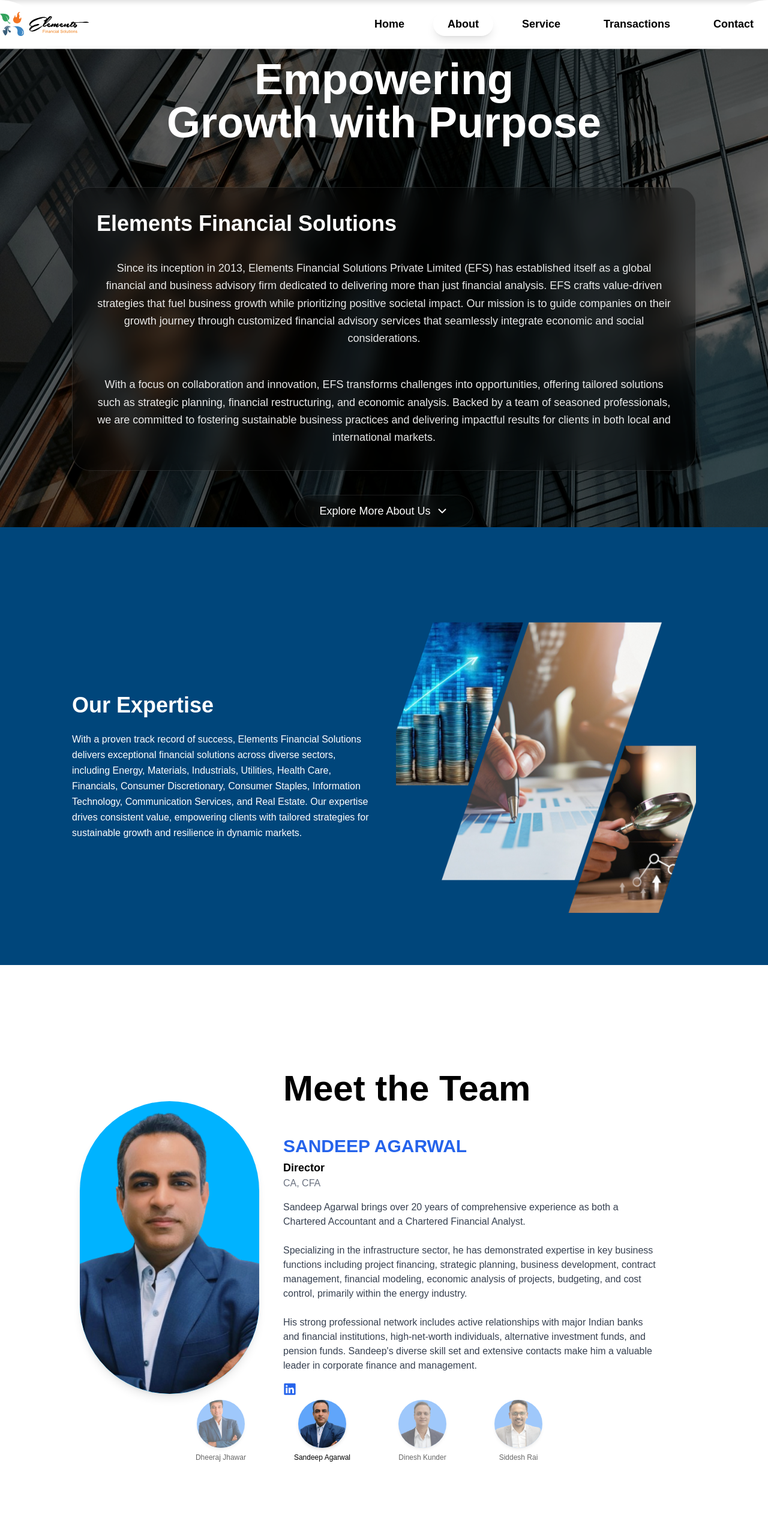
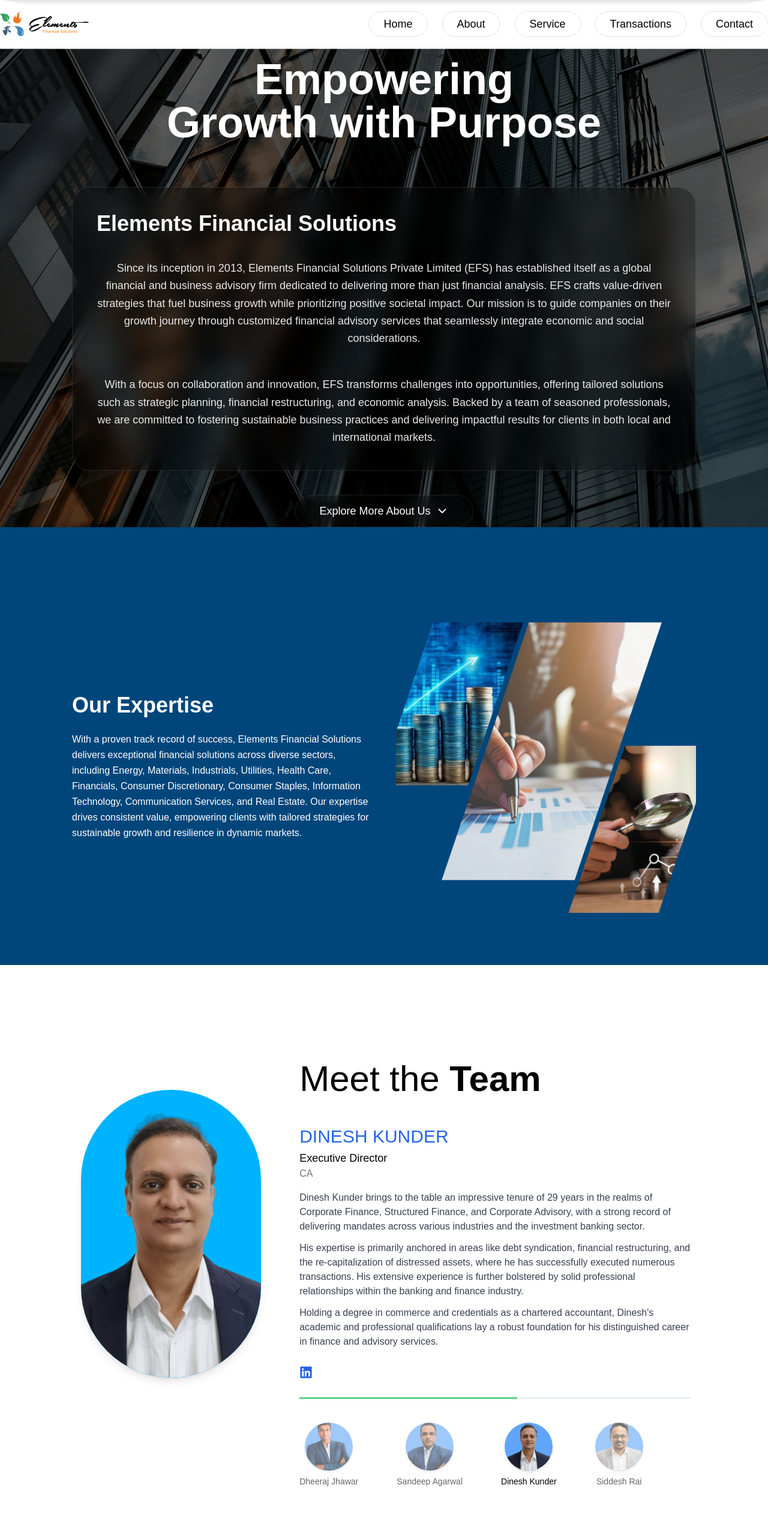
Before and after one commit to ajay1507/elements, a React (Vite) app: page /about in a window 1280 px wide. Shown: the top 2566 px of the page at 60% size. Built offline with nearby package versions, Linux system fonts and the light colour scheme.

Commit message:
initial changes

```diff
--- a/package.json
+++ b/package.json
@@ -13,6 +13,7 @@
     "framer-motion": "^12.23.12",
     "lucide-react": "^0.541.0",
     "react": "^19.1.1",
+    "react-countup": "^6.5.3",
     "react-dom": "^19.1.1",
     "react-fullpage": "^0.1.1",
     "react-icons": "^5.5.0",
--- a/src/layout/Header.jsx
+++ b/src/layout/Header.jsx
@@ -1,59 +1,62 @@
 import React, { useState } from "react";
 import { HiMenu, HiX } from "react-icons/hi";
-import { NavLink } from "react-router-dom";
+import { NavLink, useLocation } from "react-router-dom";
 import logo from "../assets/Header/Logo.svg";
 
 function Header() {
   const [menuOpen, setMenuOpen] = useState(false);
   const [menuBtnActive, setMenuBtnActive] = useState(false);
+  const location = useLocation(); // Get current URL
 
   const navLinks = [
     { name: "Home", path: "/" },
     { name: "About", path: "/about" },
     { name: "Service", path: "/service" },
     { name: "Transactions", path: "/transactions" },
+    { name: "Contact", path: "/contact" },
   ];
 
-const baseLinkClass =
-  "px-6 py-1.5 text-lg rounded-full font-semibold transition duration-200 cursor-pointer " +
-  "text-black hover:bg-gray-100 hover:text-blue-600 " +  // keep text blue on hover
-  "active:bg-gray-100 active:text-black hover:shadow-lg";
+  const baseLinkClass =
+    "px-6 py-1.5 text-lg rounded-full font-Roboto transition duration-200 cursor-pointer " +
+    "border  text-black hover:text-blue-600 active:text-black";
 
-  const activeLinkClass = "bg-gradient-hover  shadow-lg";
+  const activeLinkClass = "bg-gradient-hover border-blackrgba(0, 0, 0, 5)";
 
+  const isRouteActive = (path) => {
+    if (path === "/") return location.pathname === "/";
+    return location.pathname.startsWith(path); // partial match for subroutes
+  };
 
   return (
     <header className="fixed top-0 left-0 w-full z-50">
       <div className="relative w-full bg-gray shadow-x2 h-20 flex items-center justify-center rounded-b-[3rem] overflow-hidden">
         <div className="flex items-center justify-between w-full max-w-[1440px] mx-auto">
+          {/* Logo */}
           <div className="flex items-center gap-2">
             <img src={logo} alt="Logo" className="w-13 h-13" />
           </div>
+
+          {/* Desktop Menu */}
           <nav className="hidden md:flex items-center gap-6 font-medium text-black">
             {navLinks.map(({ name, path }) => (
-              <NavLink
+              <div
                 key={name}
-                to={path}
-                end={path === "/"}
-                className={({ isActive }) =>
-                  `${baseLinkClass} ${isActive ? activeLinkClass : "bg-transparent"}`
-                }
+                className={`${baseLinkClass} ${
+                  isRouteActive(path) ? activeLinkClass : "bg-transparent"
+                }`}
               >
-                {name}
-              </NavLink>
+                <NavLink
+                  to={path}
+                  end={path === "/"}
+                  className="block"
+                >
+                  {name}
+                </NavLink>
+              </div>
             ))}
-            <NavLink
-              to="/contact"
-              className={({ isActive }) =>
-                `flex items-center gap-2 ${baseLinkClass} ${
-                  isActive ? activeLinkClass : "bg-transparent"
-                }`
-              }
-            >
-              Contact
+          </nav>
 
-            </NavLink>
-          </nav>
+          {/* Mobile Menu Button */}
           <button
             className={`
               md:hidden text-gray-800 text-3xl p-1 rounded transition
@@ -71,26 +74,27 @@
           </button>
         </div>
       </div>
+
+      {/* Mobile Menu */}
       {menuOpen && (
         <nav className="md:hidden bg-white px-6 py-4 shadow-lg space-y-3 rounded-b-2xl">
-          {[...navLinks.map((link) => link.name), "Contact"].map((name) => {
-            const path = name === "Home" ? "/" : `/${name.toLowerCase()}`;
-            return (
+          {navLinks.map(({ name, path }) => (
+            <div
+              key={name}
+              className={`${baseLinkClass} ${
+                isRouteActive(path) ? activeLinkClass : "bg-transparent"
+              }`}
+            >
               <NavLink
-                key={name}
                 to={path}
                 end={path === "/"}
                 onClick={() => setMenuOpen(false)}
-                className={({ isActive }) =>
-                  `block text-lg ${baseLinkClass} ${
-                    isActive ? activeLinkClass : "bg-transparent"
-                  }`
-                }
+                className="block text-lg"
               >
                 {name}
               </NavLink>
-            );
-          })}
+            </div>
+          ))}
         </nav>
       )}
     </header>
--- a/src/pages/About.jsx
+++ b/src/pages/About.jsx
@@ -78,20 +78,27 @@
   const [selectedIndex, setSelectedIndex] = useState(0);
   const [fade, setFade] = useState(false);
   const [isPaused, setIsPaused] = useState(false);
+  const [progress, setProgress] = useState(0);
 
   useEffect(() => {
     if (isPaused) return;
 
-    const holdTimeout = setTimeout(() => setFade(true), 4000); // 4s fully visible
-    const fadeTimeout = setTimeout(() => {
-      setSelectedIndex((prev) => (prev + 1) % teamMembers.length);
-      setFade(false);
-    }, 4000); // 0.5s fade, total 4s
+    // Reset progress when new member shows
+    setProgress(0);
 
-    return () => {
-      clearTimeout(holdTimeout);
-      clearTimeout(fadeTimeout);
-    };
+    // Animate progress bar every 40ms (100 steps = 4s)
+    const interval = setInterval(() => {
+      setProgress((prev) => {
+        if (prev >= 100) {
+          clearInterval(interval);
+          setSelectedIndex((prevIndex) => (prevIndex + 1) % teamMembers.length);
+          return 0;
+        }
+        return prev + 1;
+      });
+    }, 40);
+
+    return () => clearInterval(interval);
   }, [selectedIndex, isPaused]);
 
   const handleMemberChange = (index) => {
@@ -107,22 +114,31 @@
   const member = teamMembers[selectedIndex];
 
   return (
-      <section className="py-20 px-4 sm:px-8 md:px-16 lg:px-32 xl:px-[120px] 2xl:px-[240px] relative" style={{ left: "-5%" }}>
-      <div className="flex flex-col md:flex-row-reverse items-center gap-10">
+ <section className="py-16 px-4 sm:px-8 md:px-16 lg:px-24 xl:px-32 2xl:px-48 relative -ml-[5%]">
+  <div className="flex flex-col md:flex-row-reverse items-center md:items-start gap-10 lg:gap-16">
     {/* Right side – details */}
     <div className="w-full md:w-3/5">
-          <h2 className="text-4xl sm:text-5xl md:text-6xl font-semibold mb-12 text-left">
+      <h2 className="text-3xl sm:text-4xl md:text-5xl lg:text-6xl font-Chivo mb-8 md:mb-12 text-left">
         Meet the <span className="font-bold text-black">Team</span>
       </h2>
-          <h3 className="text-blue-600 text-2xl md:text-3xl font-extrabold mb-1">
+
+      {/* Member name + role */}
+  <div className="flex flex-col">
+    <h3 className="text-blue-600 text-xl sm:text-2xl md:text-3xl font-Chivo mb-1 truncate">
       {member.name.toUpperCase()}
     </h3>
-          <p className="text-lg font-semibold text-black">{member.role}</p>
-          {member.credential && (
-            <p className="text-gray-500 font-medium">{member.credential}</p>
-          )}
+
+    <p className="text-base sm:text-lg font-Chivo text-black">{member.role}</p>
+
+    {/* Credential (optional, reserve space even if missing) */}
+    <p className={`text-gray-500 font-medium text-sm sm:text-base ${member.credential ? "" : "invisible"}`}>
+      {member.credential || "Placeholder"}
+    </p>
+  </div>
+
+      {/* Bio */}
       <div
-            className="mt-4 text-gray-700 whitespace-pre-line"
+        className="mt-4 text-gray-700 whitespace-pre-line leading-relaxed text-sm sm:text-base"
         onMouseEnter={() => setIsPaused(true)}
         onMouseLeave={() => setIsPaused(false)}
         tabIndex={0}
@@ -135,6 +151,8 @@
             ))
           : member.bio}
       </div>
+
+      {/* LinkedIn */}
       {member.linkedin && (
         <a
           href={member.linkedin}
@@ -145,14 +163,50 @@
           <FaLinkedin size={22} />
         </a>
       )}
+
+      {/* Progress Bar */}
+    <div className="w-full mt-6 h-[2px] bg-gray-200 relative overflow-hidden rounded">
+  <div
+    className="absolute top-0 left-0 h-full bg-green-500 transition-all duration-100 ease-linear"
+    style={{ width: `${progress}%` }}
+  />
 </div>
 
-        {/* Left side – capsule image - add handlers here */}
+
+  {/* Thumbnails */}
+<div className="flex w-full mt-8 md:mt-10">
+  <div className="flex gap-4 sm:gap-8 lg:gap-12 xl:gap-16 flex-wrap justify-start">
+    {teamMembers.map((m, idx) => (
+      <button
+        key={m.name}
+        onClick={() => handleMemberChange(idx)}
+        className={`flex flex-col items-center text-center transition ${
+          selectedIndex === idx ? "opacity-100" : "opacity-60 hover:opacity-100"
+        }`}
+        style={{ minWidth: "5rem" }} // fix button width
+      >
+        <div className="w-12 h-12 sm:w-16 sm:h-16 md:w-20 md:h-20 rounded-full bg-blue-400 overflow-hidden shadow-md flex-shrink-0">
+          <img
+            src={m.img}
+            alt={m.name}
+            className="w-full h-full object-cover"
+          />
+        </div>
+        <p className="mt-2 text-xs sm:text-sm font-medium truncate w-full text-center">
+          {m.name}
+        </p>
+      </button>
+    ))}
+  </div>
+</div>
+    </div>
+
+    {/* Left side – capsule image */}
     <div
-          className="overflow-hidden shadow-lg flex-shrink-0 mt-2 md:mt-10 flex flex-col items-center justify-start
-          w-[180px] h-[290px] sm:w-[220px] sm:h-[350px] md:w-[299px] md:h-[488px]"
+      className="overflow-hidden shadow-lg flex-shrink-0 mt-6 md:mt-12 flex flex-col items-center justify-start
+      w-[160px] h-[260px] sm:w-[200px] sm:h-[320px] md:w-[260px] md:h-[400px] lg:w-[300px] lg:h-[480px]"
       style={{
-            borderRadius: 300,
+        borderRadius: "300px",
         background: "#00B3FF",
       }}
       onMouseEnter={() => setIsPaused(true)}
@@ -166,7 +220,7 @@
           fade ? "opacity-0" : "opacity-100"
         }`}
         style={{
-              borderRadius: 300,
+          borderRadius: "300px",
           marginTop: "18px",
           height: "calc(100% - 18px)",
           width: "100%",
@@ -175,38 +229,11 @@
       />
     </div>
   </div>
+</section>
 
-
-
-      {/* Circle thumbnails navigation */}
-      <div className="flex w-full justify-end pr-6 sm:pr-16 md:pr-32 xl:pr-48">
-        <div className="flex gap-2 sm:gap-20 flex-wrap">
-          {teamMembers.map((m, idx) => (
-            <button
-              key={m.name}
-              onClick={() => handleMemberChange(idx)}
-              className={`flex flex-col items-center text-center transition ${
-                selectedIndex === idx
-                  ? "opacity-100"
-                  : "opacity-60 hover:opacity-100"
-              }`}
-            >
-              <div className="w-12 h-12 sm:w-16 sm:h-16 md:w-20 md:h-20 rounded-full bg-blue-400 overflow-hidden shadow-md">
-
-                <img
-                  src={m.img}
-                  alt={m.name}
-                  className="w-full h-full object-cover"
-                />
-              </div>
-              <p className="mt-2 text-xs font-medium">{m.name}</p>
-            </button>
-          ))}
-        </div>
-      </div>
-    </section>
   );
 }
+
 
 export default function About() {
   return (
--- a/src/pages/Home.jsx
+++ b/src/pages/Home.jsx
@@ -20,12 +20,43 @@
 import thirdicon from "../assets/Home/thirdicon.svg" ;
 import fourthicon from "../assets/Home/fourthicon.svg" ;
 import fifthicon from "../assets/Home/fifthicon.svg" ;
-
-
+import { motion } from "framer-motion";
+const stats = [
+  { label: "Transactions", value: 70, suffix: "+" },
+  { label: "Transactions Value", value: 183, suffix: "₹Bn+" },
+  { label: "Year’s Track Record", value:13, suffix: "+" },
+  { label: "Institutional Relationships", value: 90, suffix: "+" }
+];
 export default function Home() {
   const images = [BGimage1, BGimage2];
   const [currentIndex, setCurrentIndex] = useState(0);
   const [isFading, setIsFading] = useState(false);
+const [counts, setCounts] = useState(stats.map(() => 0));
+  useEffect(() => {
+    const animationFrames = stats.map((stat, index) => {
+      const duration = 2000; // 2 seconds
+      const increment = stat.value / (duration / 16); // approx 60fps
+      let current = 0;
+
+      const step = () => {
+        current += increment;
+        if (current >= stat.value) {
+          current = stat.value;
+        }
+        setCounts(prev => {
+          const updated = [...prev];
+          updated[index] = Math.floor(current);
+          return updated;
+        });
+        if (current < stat.value) {
+          requestAnimationFrame(step);
+        }
+      };
+
+      requestAnimationFrame(step);
+      return step;
+    });
+  }, []);
 
   useEffect(() => {
     const holdTimeout = setTimeout(() => {
@@ -74,7 +105,7 @@
       <div className="flex flex-col space-y-40">
         {/* Investment Bank Section */}
         <section
-          className="relative min-h-screen flex flex-col items-center justify-center overflow-hidden bg-black px-4 sm:px-8 md:px-16 lg:px-32"
+          className="relative min-h-screen flex flex-col items-center justify-center overflow-hidden bg-black py-5 px-4 sm:px-8 md:px-16 lg:px-32"
           Chivo="Investment Bank Hero Section"
         >
           <div className="absolute inset-0 w-full h-full">
@@ -106,27 +137,27 @@
             <div className="absolute inset-0 bg-black/40" />
           </div>
           <div className="relative z-10 w-full text-white text-center px-4 sm:px-8 md:px-16">
+         <motion.div
+  initial={{ y: -100, opacity: 0 }}   // Start above & hidden
+  animate={{ y: 0, opacity: 1 }}     // Animate to normal position
+  transition={{ duration: 1, ease: "easeOut" }}  // Smooth effect
+  className="relative z-10 w-full text-white text-center px-4 sm:px-8 md:px-16"
+>
   <h3 className="text-lg sm:text-xl md:text-2xl font-chivo">
     India’s Execution – Focused
   </h3>
-            <h1 className="text-white text-5xl md:text-7xl font-extrabold leading-tight max-w-5xl mx-auto mb-8">
+  <h1 className="text-white text-5xl md:text-7xl font-Chivo leading-tight max-w-7xl mx-auto mb-8">
     Investment Bank
   </h1>
   <p className="mt-4 text-base sm:text-lg md:text-xl max-w-xl mx-auto text-middle font-chivo">
     From deal structuring to closure, we bring precision and speed to your
     capital and strategic initiatives.
   </p>
+</motion.div>
             {/* Stats Cards */}
-<div className="w-full flex flex-wrap lg:flex-nowrap justify-center gap-[10px] py-6">  {[
-    { label: "Transactions", value: "70+",},
-    { label: "Transactions Value", value: "₹183Bn+", },
-    { label: "Year’s Track Record", value: "13+",  },
-    { label: "Institutional Relationships", value: "90+", }
-  ].map(({ label, value, icon }) => (
-    <div
-      key={label}
-      className="flex flex-col  opacity-100"
-    >
+    <div className="w-full flex flex-wrap lg:flex-nowrap justify-center gap-[10px] py-6">
+      {stats.map(({ label, suffix }, index) => (
+        <div key={label} className="flex flex-col opacity-100">
           {/* Top Part */}
           <div
             className="flex flex-row items-center justify-center"
@@ -141,8 +172,9 @@
                 "linear-gradient(90deg,rgba(255,255,255,0.15) 0%,rgba(255,255,255,0.05) 100%)"
             }}
           >
-        {icon}
-        <span className="font-bold text-white text-4xl">{value}</span>
+            <span className="font-bold text-white text-4xl">
+              {counts[index].toLocaleString()} {suffix}
+            </span>
           </div>
           {/* Bottom Part */}
           <div
```
Also changed, not shown: src/layout/Footer.jsx (+7 -6 lines), 1 other file (tests, documents, lock files or other folders). Lines whose indentation alone changed are shown as unchanged.
